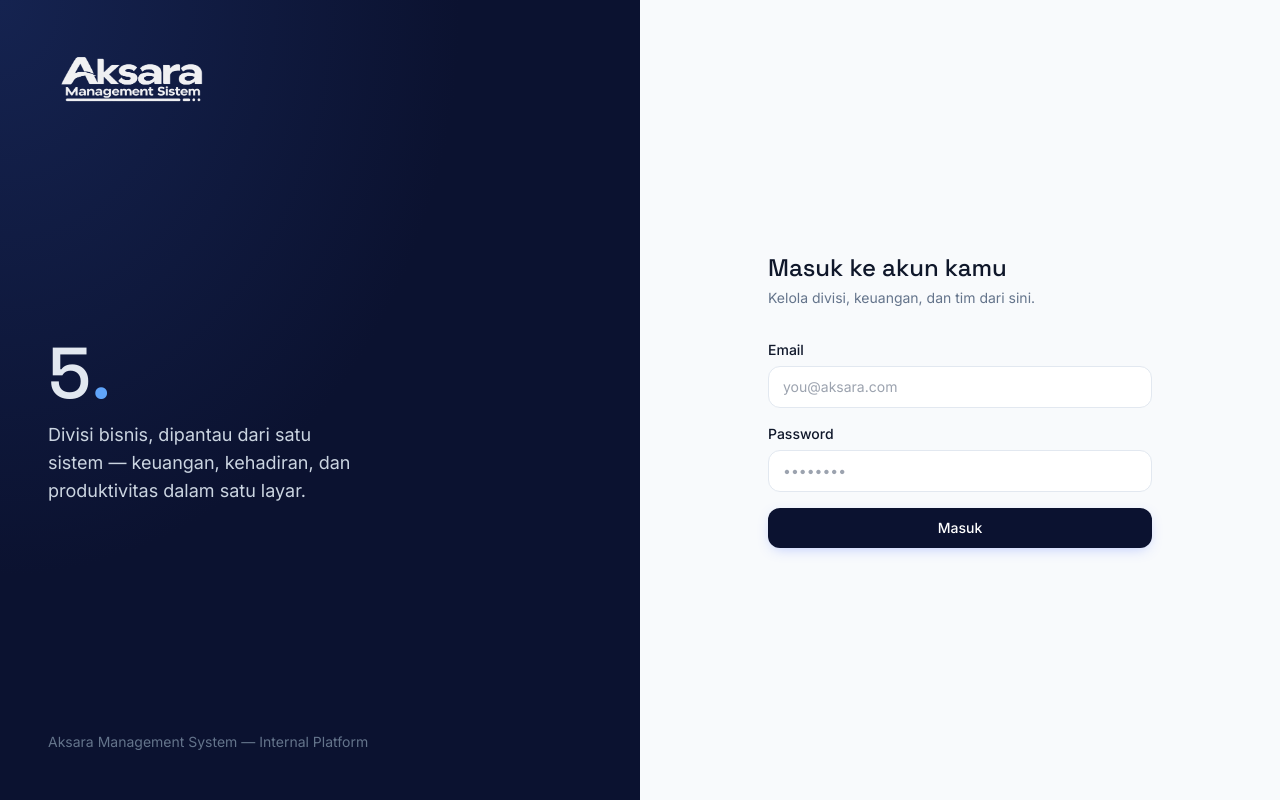
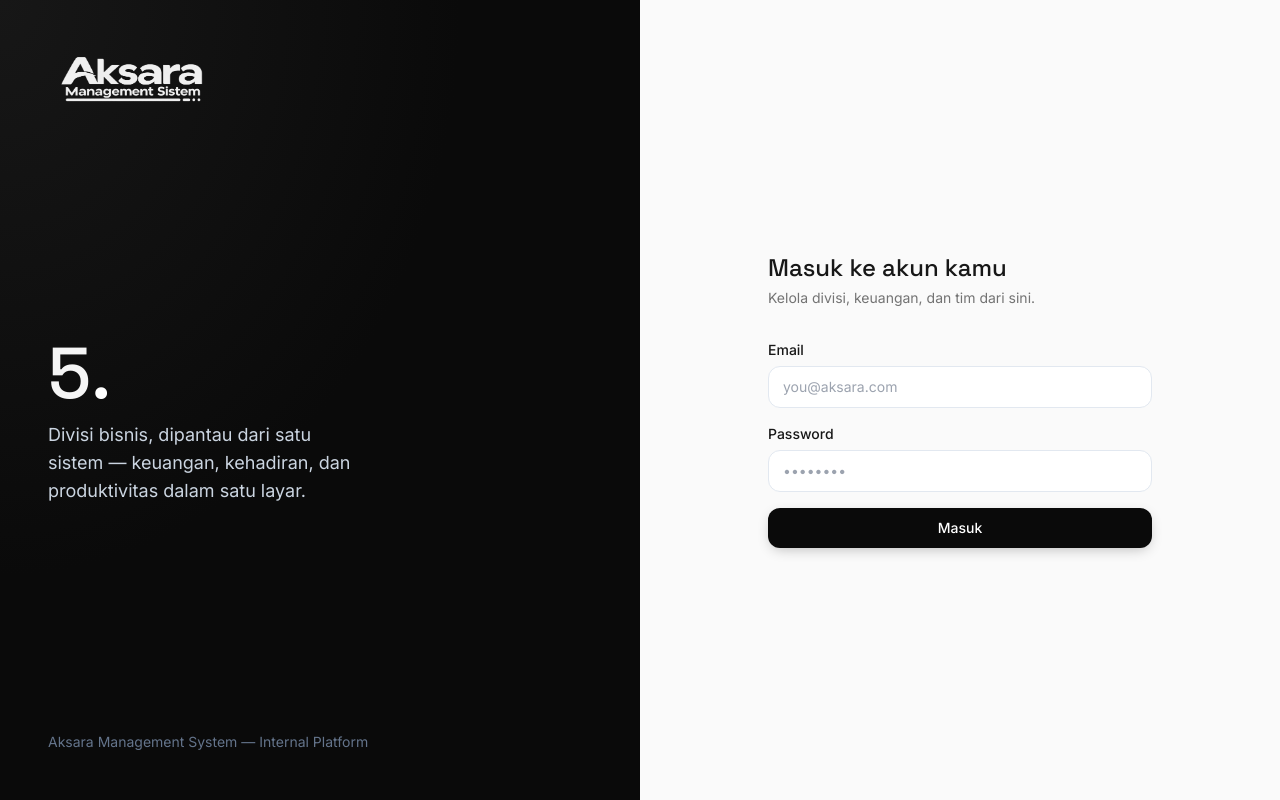
Before and after one commit to rizzkymuhammad19-prog/Aksara-Management-Sistem, a Next.js app: page /login in a window 1280 px wide. Built offline with nearby package versions, Linux system fonts and the light colour scheme.

Commit message:
monokrom

```diff
--- a/app/globals.css
+++ b/app/globals.css
@@ -14,14 +14,13 @@ h1, h2, h3, .font-display {
   font-family: var(--font-space-grotesk), sans-serif;
 }
 
-/* Tabular numbers everywhere money/counts are shown — keeps digits aligned, trading-app style */
 .font-mono {
   font-variant-numeric: tabular-nums;
   letter-spacing: -0.02em;
 }
 
 /* ==========================================================
-   CARDS — soft shadow + colored top accent that reveals on hover
+   CARDS — soft shadow + monochrome accent line that reveals on hover
    ========================================================== */
 
 .card {
@@ -38,7 +37,7 @@ h1, h2, h3, .font-display {
   left: 0;
   right: 0;
   height: 3px;
-  background: linear-gradient(90deg, #3b63ff, #60a5fa);
+  background: linear-gradient(90deg, #0a0a0a, #525252);
   opacity: 0;
   transform: scaleX(0.6);
   transform-origin: left;
@@ -46,7 +45,7 @@ h1, h2, h3, .font-display {
 }
 
 .card:hover {
-  box-shadow: 0 12px 32px -10px rgba(11, 18, 48, 0.16);
+  box-shadow: 0 12px 32px -10px rgba(10, 10, 10, 0.14);
 }
 
 .card:hover::before {
@@ -80,12 +79,12 @@ a:active {
 
 a[class*="bg-ink"]:not([class*="bg-ink-gradient"]),
 button[class*="bg-ink"]:not([class*="bg-ink-gradient"]) {
-  box-shadow: 0 4px 14px -4px rgba(59, 99, 255, 0.35);
+  box-shadow: 0 4px 14px -4px rgba(10, 10, 10, 0.3);
 }
 
 a[class*="bg-ink"]:not([class*="bg-ink-gradient"]):hover,
 button[class*="bg-ink"]:not([class*="bg-ink-gradient"]):hover {
-  box-shadow: 0 8px 22px -4px rgba(59, 99, 255, 0.45);
+  box-shadow: 0 8px 22px -4px rgba(10, 10, 10, 0.4);
   transform: translateY(-1px);
 }
 
@@ -107,17 +106,17 @@ textarea {
 input:hover,
 select:hover,
 textarea:hover {
-  border-color: #cbd5e1;
+  border-color: #a3a3a3;
 }
 
 input:focus,
 select:focus,
 textarea:focus {
-  box-shadow: 0 0 0 4px rgba(59, 99, 255, 0.12);
+  box-shadow: 0 0 0 4px rgba(10, 10, 10, 0.08);
 }
 
 /* ==========================================================
-   TABLES — dense, tabular numbers for money columns
+   TABLES
    ========================================================== */
 
 .card table thead th {
@@ -132,18 +131,12 @@ textarea:focus {
 }
 
 .card table tbody tr:hover {
-  background-color: rgba(59, 99, 255, 0.035);
+  background-color: rgba(10, 10, 10, 0.03);
 }
 
 .card table tbody td {
   padding-top: 0.7rem;
   padding-bottom: 0.7rem;
-  font-variant-numeric: tabular-nums;
-}
-
-/* Gain/loss text — vivid green/red like a trading ticker, used for +/- amounts */
-.text-success,
-.text-gain {
   font-variant-numeric: tabular-nums;
 }
 
--- a/components/charts/ProfitByDivisionChart.tsx
+++ b/components/charts/ProfitByDivisionChart.tsx
@@ -2,7 +2,7 @@
 
 import { BarChart, Bar, XAxis, YAxis, CartesianGrid, Tooltip, ResponsiveContainer, Cell } from "recharts";
 
-const COLORS = ["#3B63FF", "#1E3FA8", "#60A5FA", "#152350", "#8AB4FF"];
+const COLORS = ["#0A0A0A", "#404040", "#737373", "#A3A3A3", "#D4D4D4"];
 
 export default function ProfitByDivisionChart({ data }: { data: { division: string; laba: number }[] }) {
   return (
@@ -11,8 +11,8 @@ export default function ProfitByDivisionChart({ data }: { data: { division: stri
       <ResponsiveContainer width="100%" height={280}>
         <BarChart data={data}>
           <CartesianGrid strokeDasharray="3 3" stroke="#F1F5F9" />
-          <XAxis dataKey="division" tick={{ fontSize: 11, fill: "#64748B" }} />
-          <YAxis tick={{ fontSize: 12, fill: "#64748B" }} />
+          <XAxis dataKey="division" tick={{ fontSize: 11, fill: "#737373" }} />
+          <YAxis tick={{ fontSize: 12, fill: "#737373" }} />
           <Tooltip />
           <Bar dataKey="laba" radius={[8, 8, 0, 0]}>
             {data.map((_, i) => (
--- a/components/charts/RevenueChart.tsx
+++ b/components/charts/RevenueChart.tsx
@@ -13,13 +13,13 @@ export default function RevenueChart({
       <ResponsiveContainer width="100%" height={280}>
         <LineChart data={data}>
           <CartesianGrid strokeDasharray="3 3" stroke="#F1F5F9" />
-          <XAxis dataKey="period" tick={{ fontSize: 12, fill: "#64748B" }} />
-          <YAxis tick={{ fontSize: 12, fill: "#64748B" }} />
+          <XAxis dataKey="period" tick={{ fontSize: 12, fill: "#737373" }} />
+          <YAxis tick={{ fontSize: 12, fill: "#737373" }} />
           <Tooltip />
           <Legend />
-          <Line type="monotone" dataKey="pendapatan" stroke="#3B63FF" strokeWidth={2.5} name="Pendapatan" dot={{ r: 3 }} />
-          <Line type="monotone" dataKey="pengeluaran" stroke="#FF3B5C" strokeWidth={2.5} name="Pengeluaran" dot={{ r: 3 }} />
-          <Line type="monotone" dataKey="laba" stroke="#00C896" strokeWidth={2.5} name="Laba" dot={{ r: 3 }} />
+          <Line type="monotone" dataKey="pendapatan" stroke="#0A0A0A" strokeWidth={2.5} name="Pendapatan" dot={{ r: 3 }} />
+          <Line type="monotone" dataKey="pengeluaran" stroke="#C6314B" strokeWidth={2} strokeDasharray="4 3" name="Pengeluaran" dot={{ r: 3 }} />
+          <Line type="monotone" dataKey="laba" stroke="#0F9D6B" strokeWidth={2.5} name="Laba" dot={{ r: 3 }} />
         </LineChart>
       </ResponsiveContainer>
     </div>
--- a/tailwind.config.ts
+++ b/tailwind.config.ts
@@ -6,36 +6,36 @@ const config: Config = {
     extend: {
       colors: {
         ink: {
-          DEFAULT: "#0B1230",
-          soft: "#152350",
-          border: "#1E2E5C",
+          DEFAULT: "#0A0A0A",
+          soft: "#171717",
+          border: "#262626",
         },
         primary: {
-          DEFAULT: "#3B63FF",
-          dark: "#1E3FA8",
-          light: "#EEF2FF",
+          DEFAULT: "#171717",
+          dark: "#000000",
+          light: "#F5F5F5",
         },
         accent: {
-          DEFAULT: "#60A5FA",
-          dark: "#2563EB",
+          DEFAULT: "#FFFFFF",
+          dark: "#E5E5E5",
         },
         gain: {
-          DEFAULT: "#00C896",
-          light: "#E6FBF5",
+          DEFAULT: "#0F9D6B",
+          light: "#EAF7F1",
         },
         loss: {
-          DEFAULT: "#FF3B5C",
-          light: "#FFEEF1",
+          DEFAULT: "#C6314B",
+          light: "#FBEAEC",
         },
-        paper: "#F8FAFC",
+        paper: "#FAFAFA",
         text: {
-          DEFAULT: "#0F172A",
-          secondary: "#64748B",
-          inverse: "#E2E8F0",
+          DEFAULT: "#171717",
+          secondary: "#737373",
+          inverse: "#F5F5F5",
         },
-        success: "#22C55E",
-        warning: "#F5A623",
-        danger: "#F43F5E",
+        success: "#16794F",
+        warning: "#A15C07",
+        danger: "#B91C1C",
       },
       fontFamily: {
         display: ["var(--font-space-grotesk)", "sans-serif"],
@@ -46,12 +46,12 @@ const config: Config = {
         card: "1.25rem",
       },
       boxShadow: {
-        soft: "0 8px 30px -8px rgba(11, 18, 48, 0.12)",
-        glow: "0 0 0 1px rgba(96, 165, 250, 0.2), 0 20px 40px -12px rgba(59, 99, 255, 0.35)",
+        soft: "0 8px 30px -8px rgba(10, 10, 10, 0.1)",
+        glow: "0 0 0 1px rgba(0, 0, 0, 0.06), 0 20px 40px -12px rgba(10, 10, 10, 0.25)",
       },
       backgroundImage: {
-        "ink-gradient": "radial-gradient(120% 120% at 0% 0%, #152350 0%, #0B1230 60%)",
-        "signature-gradient": "linear-gradient(135deg, #1E3FA8 0%, #3B63FF 55%, #60A5FA 130%)",
+        "ink-gradient": "radial-gradient(120% 120% at 0% 0%, #171717 0%, #0A0A0A 60%)",
+        "signature-gradient": "linear-gradient(135deg, #000000 0%, #262626 55%, #404040 130%)",
       },
     },
   },
```
